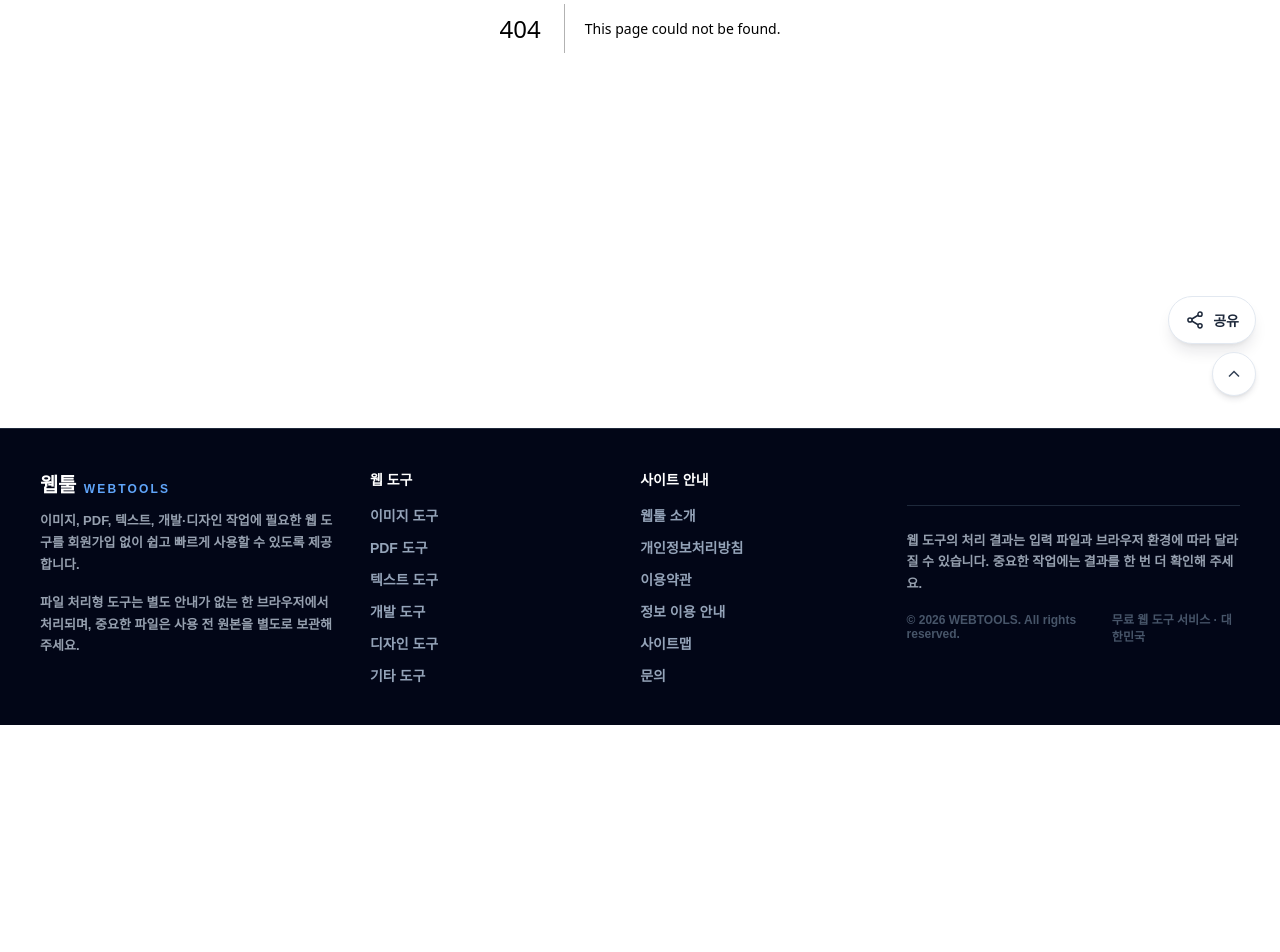
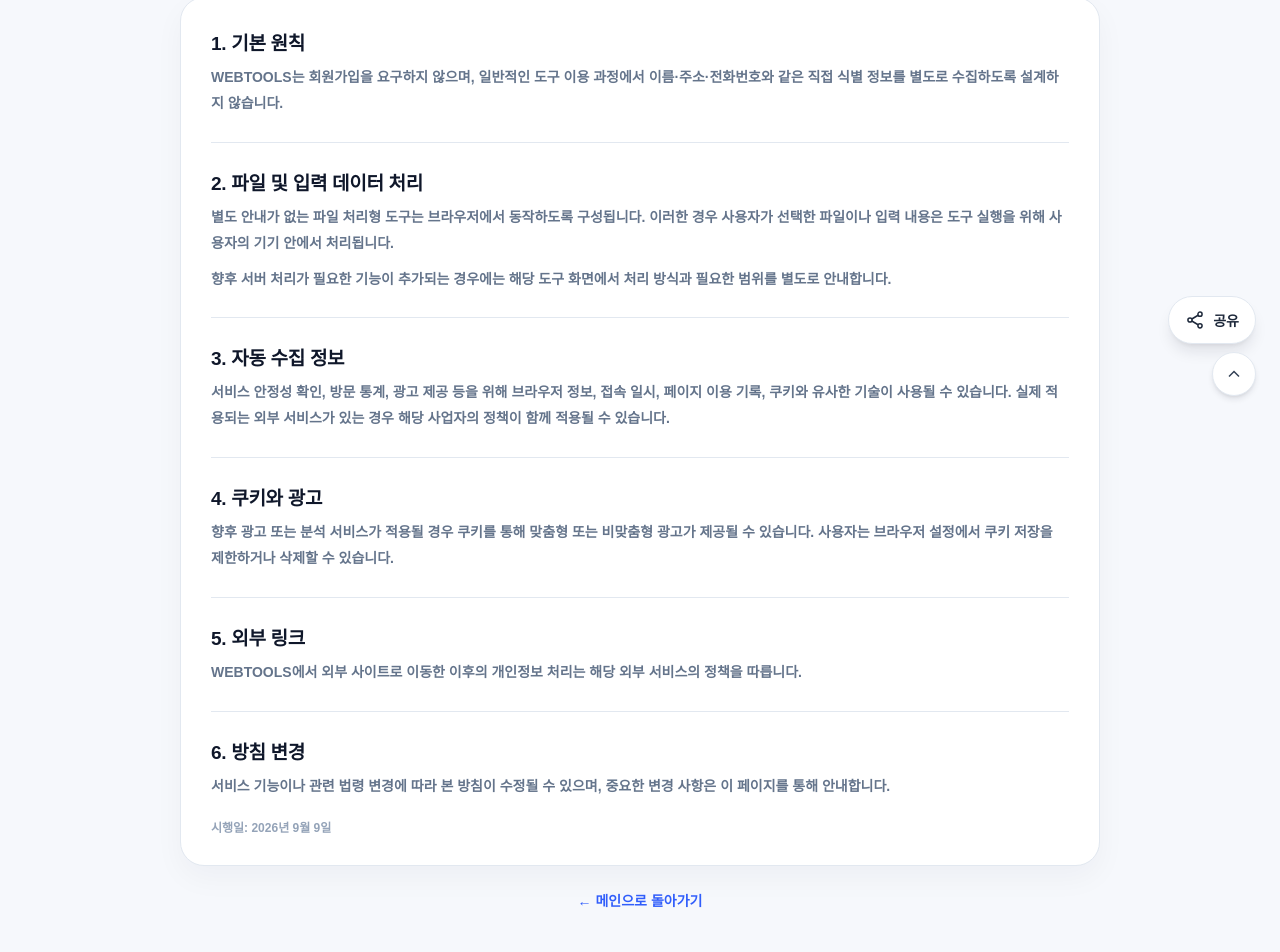
Before and after one commit to license-book/web-tools, a Next.js app: page /privacy in a window 1280 px wide. Before the commit this address had no page. Shown: the part 372-1324 px from the top of the page. Before the commit the page ends 1097 px from the top, so only its background shows below. Built offline with nearby package versions, Linux system fonts and the light colour scheme.

Commit message:
feat: add privacy policy page

```diff
--- /dev/null
+++ b/app/privacy/page.tsx
@@ -0,0 +1,46 @@
+import type { Metadata } from 'next';
+import Link from 'next/link';
+
+export const metadata: Metadata = {
+  title: '개인정보처리방침',
+  description: 'WEBTOOLS의 개인정보 처리 원칙과 파일 처리 방식에 대해 안내합니다.',
+};
+
+export default function PrivacyPage() {
+  return (
+    <main className="infoPage">
+      <section className="infoPageHero"><div className="infoPageHeroInner"><p className="infoPageEyebrow">PRIVACY POLICY</p><h1>개인정보처리방침</h1><p>WEBTOOLS는 필요한 정보만 최소한으로 처리하고, 브라우저 내 처리가 가능한 기능은 로컬 처리를 우선합니다.</p></div></section>
+      <div className="infoPageBody">
+        <div className="infoCard">
+          <section className="infoBlock">
+            <h2>1. 기본 원칙</h2>
+            <p>WEBTOOLS는 회원가입을 요구하지 않으며, 일반적인 도구 이용 과정에서 이름·주소·전화번호와 같은 직접 식별 정보를 별도로 수집하도록 설계하지 않습니다.</p>
+          </section>
+          <section className="infoBlock">
+            <h2>2. 파일 및 입력 데이터 처리</h2>
+            <p>별도 안내가 없는 파일 처리형 도구는 브라우저에서 동작하도록 구성됩니다. 이러한 경우 사용자가 선택한 파일이나 입력 내용은 도구 실행을 위해 사용자의 기기 안에서 처리됩니다.</p>
+            <p>향후 서버 처리가 필요한 기능이 추가되는 경우에는 해당 도구 화면에서 처리 방식과 필요한 범위를 별도로 안내합니다.</p>
+          </section>
+          <section className="infoBlock">
+            <h2>3. 자동 수집 정보</h2>
+            <p>서비스 안정성 확인, 방문 통계, 광고 제공 등을 위해 브라우저 정보, 접속 일시, 페이지 이용 기록, 쿠키와 유사한 기술이 사용될 수 있습니다. 실제 적용되는 외부 서비스가 있는 경우 해당 사업자의 정책이 함께 적용될 수 있습니다.</p>
+          </section>
+          <section className="infoBlock">
+            <h2>4. 쿠키와 광고</h2>
+            <p>향후 광고 또는 분석 서비스가 적용될 경우 쿠키를 통해 맞춤형 또는 비맞춤형 광고가 제공될 수 있습니다. 사용자는 브라우저 설정에서 쿠키 저장을 제한하거나 삭제할 수 있습니다.</p>
+          </section>
+          <section className="infoBlock">
+            <h2>5. 외부 링크</h2>
+            <p>WEBTOOLS에서 외부 사이트로 이동한 이후의 개인정보 처리는 해당 외부 서비스의 정책을 따릅니다.</p>
+          </section>
+          <section className="infoBlock">
+            <h2>6. 방침 변경</h2>
+            <p>서비스 기능이나 관련 법령 변경에 따라 본 방침이 수정될 수 있으며, 중요한 변경 사항은 이 페이지를 통해 안내합니다.</p>
+            <div className="infoMeta">시행일: 2026년 9월 9일</div>
+          </section>
+        </div>
+        <div className="infoBack"><Link href="/">← 메인으로 돌아가기</Link></div>
+      </div>
+    </main>
+  );
+}
```
